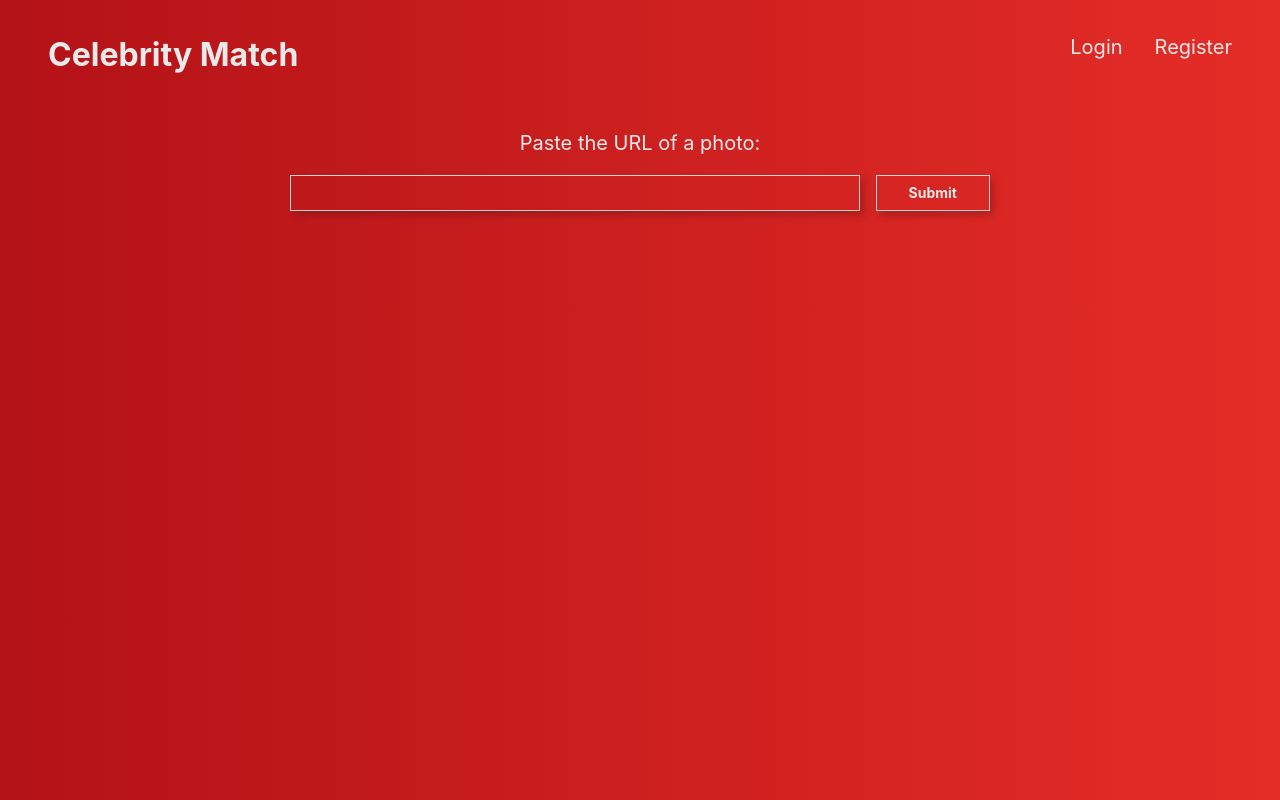
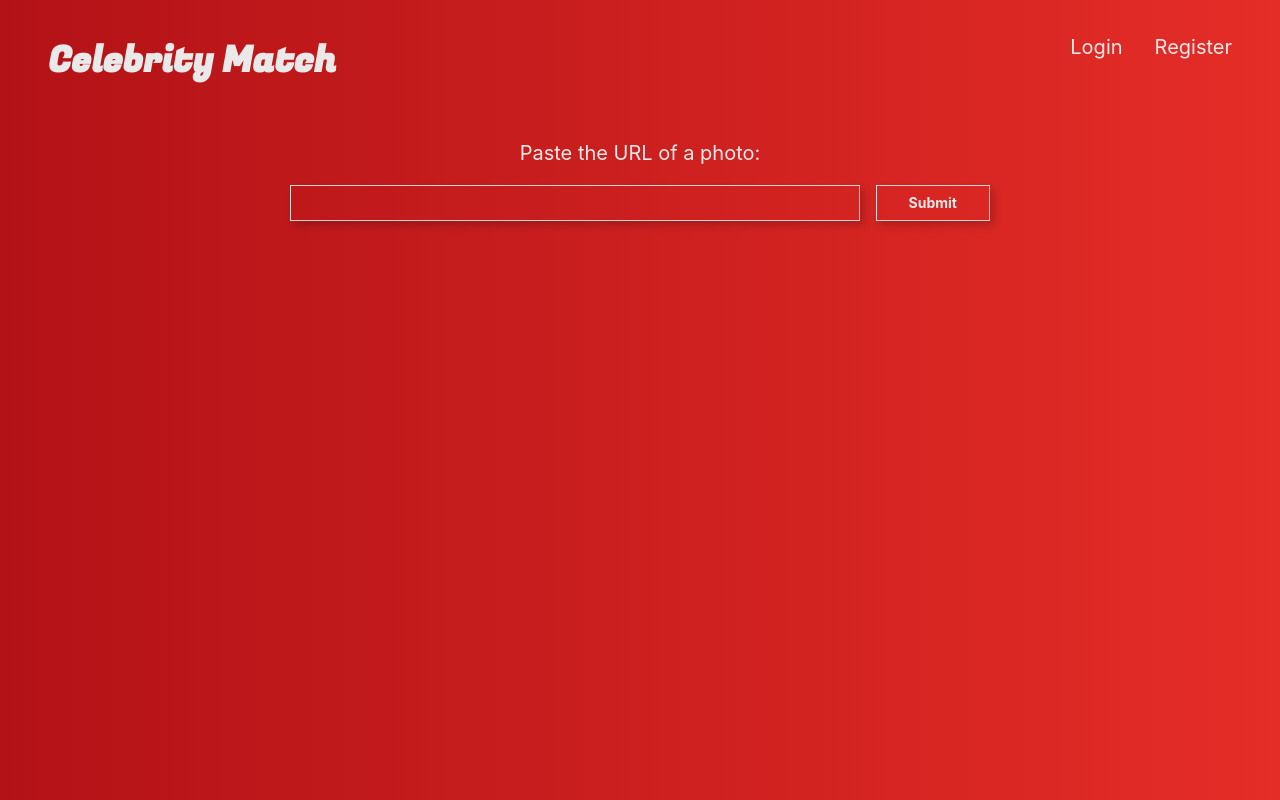
Before and after one commit to michaeltaidev/celebritymatch-frontend, a React (Create React App) app: page / in a window 1280 px wide. Built offline with nearby package versions, Linux system fonts and the light colour scheme.

Commit message:
Updated the title logo to a new font.

```diff
--- a/src/App.css
+++ b/src/App.css
@@ -1,3 +1,5 @@
+@import url('https://fonts.googleapis.com/css2?family=Fugaz+One&display=swap');
+
 .App {
   text-align: center;
 }
--- a/src/components/navigation/navigation.js
+++ b/src/components/navigation/navigation.js
@@ -4,14 +4,14 @@ const Navigation = ({ changeRoute, isLoggedIn, logout }) => {
     if (isLoggedIn) {
       return (
         <nav style={{ display: 'flex', justifyContent: 'flex-end' }}>
-          <h1 style={{ marginRight: 'auto' }} onClick={() => changeRoute('home')} className='link pa3 pointer'>Celebrity Match</h1>
+          <h1 style={{ marginRight: 'auto' }} onClick={() => changeRoute('home')} className='f2 link pa3 pointer'>Celebrity Match</h1>
           <p onClick={() => logout()} className='f4 link dim pa3 pointer'>Logout</p>
         </nav>
       )
     } else {
       return (
         <nav style={{ display: 'flex', justifyContent: 'flex-end' }}>
-          <h1 style={{ marginRight: 'auto' }} onClick={() => changeRoute('home')} className='link pa3 pointer'>Celebrity Match</h1>
+          <h1 style={{ marginRight: 'auto' }} onClick={() => changeRoute('home')} className='f2 link pa3 pointer'>Celebrity Match</h1>
           <p onClick={() => changeRoute('login')} className='f4 link dim pa3 pointer'>Login</p>
           <p onClick={() => changeRoute('register')} className='f4 link dim pa3 pointer'>Register</p>
         </nav>
--- a/src/index.css
+++ b/src/index.css
@@ -31,6 +31,7 @@ main {
 }
 
 h1 {
+  font-family: 'Fugaz One', cursive;
   color: rgb(233, 233, 233);
 }
 
```
